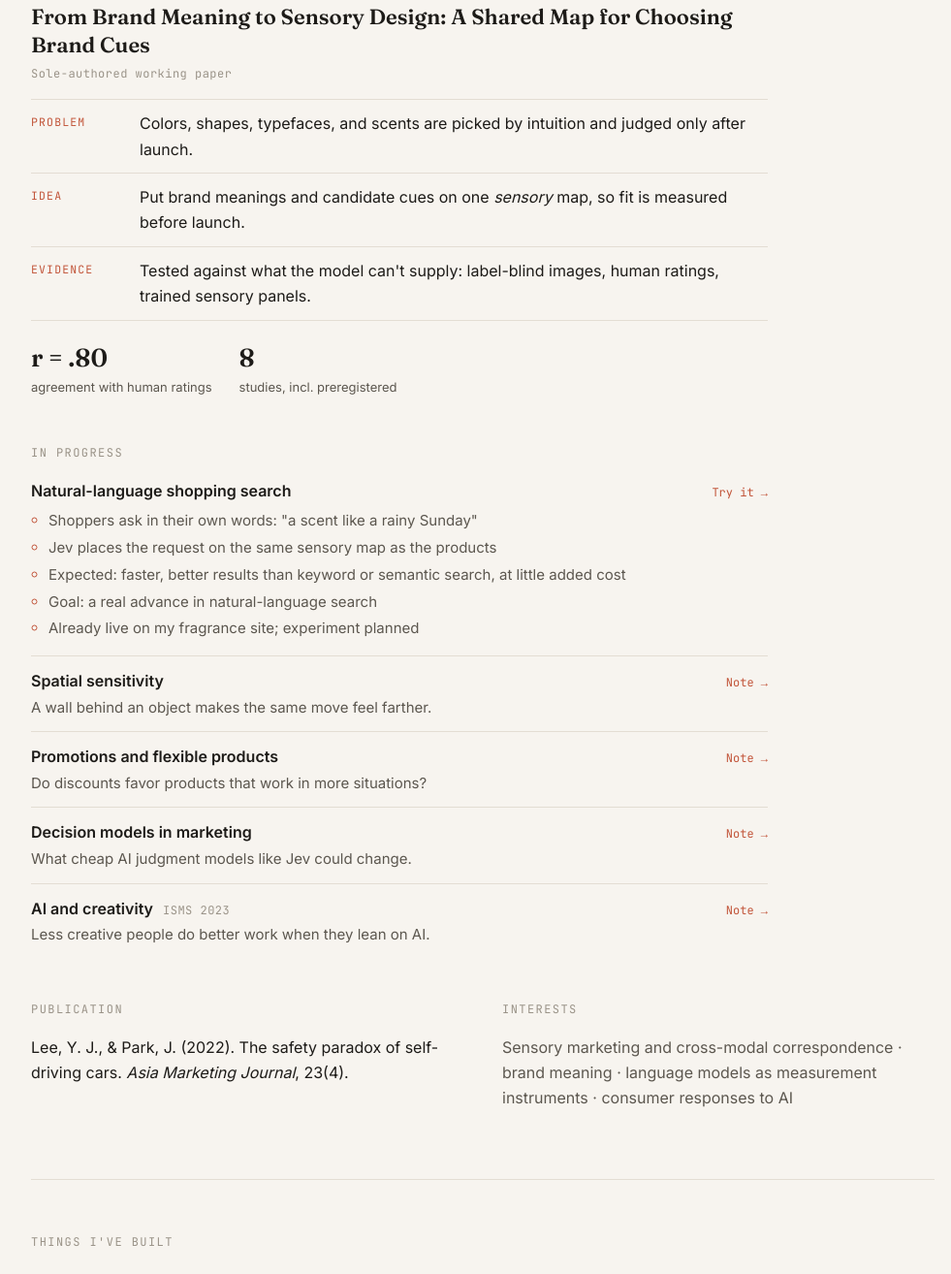
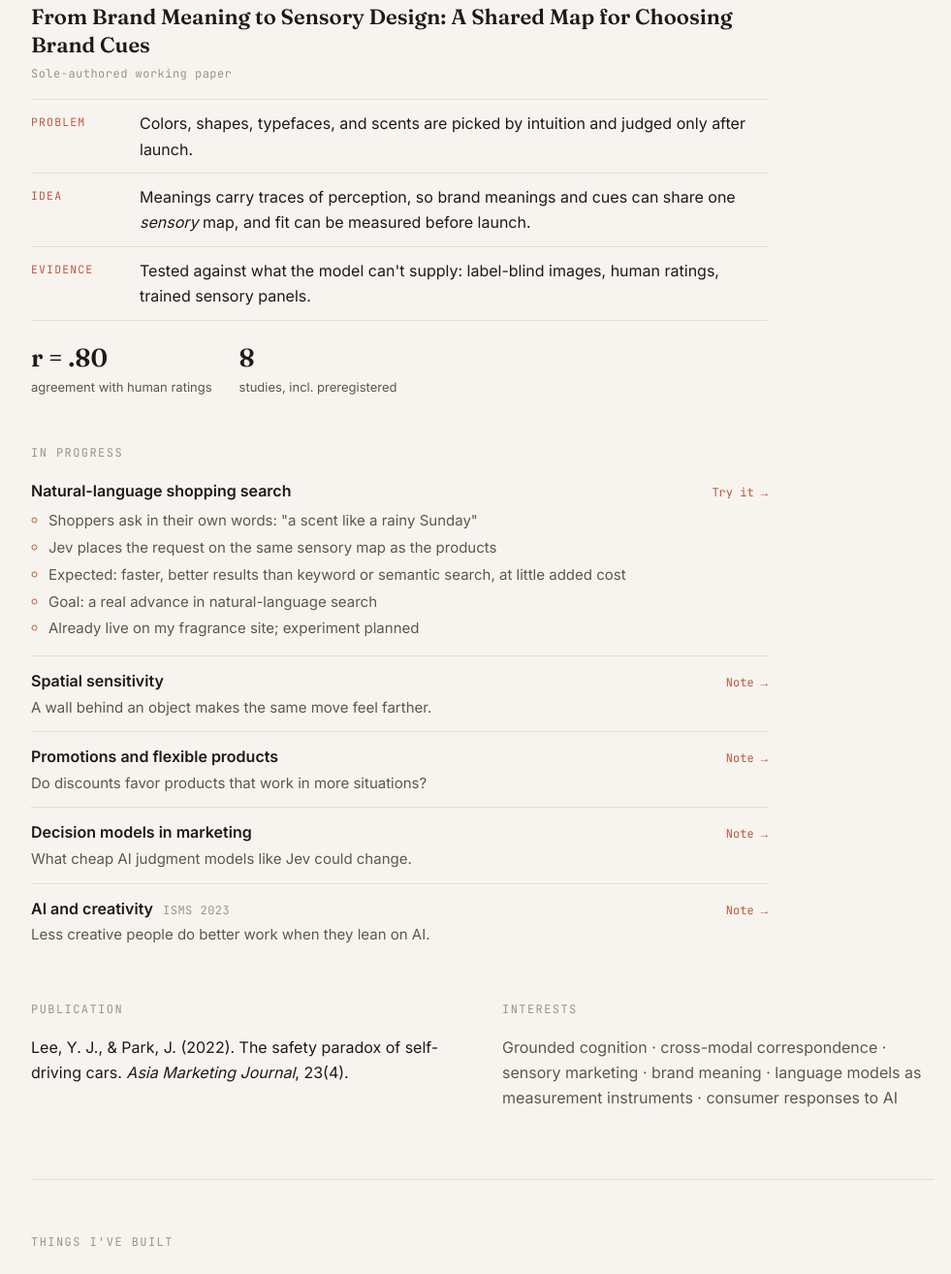
Before and after one commit to Yehjun/yehjun.github.io, a plain HTML site: page index.html in a window 1280 px wide. Shown: the part 780-2094 px from the top of the page at 97% size, without its empty margins (142-1123 px from the left). Drawn offline with Linux system fonts and the light colour scheme.

Commit message:
Frame JMP and interests around grounded cognition; update CV to latest version
Co-Authored-By: Claude Opus 5.5 <noreply@anthropic.com>

```diff
--- a/index.html
+++ b/index.html
@@ -39,7 +39,7 @@
     <span class="tag">Sole-authored working paper</span>
     <ul class="pts">
       <li><b>Problem</b><span>Colors, shapes, typefaces, and scents are picked by intuition and judged only after launch.</span></li>
-      <li><b>Idea</b><span>Put brand meanings and candidate cues on one <em>sensory</em> map, so fit is measured before launch.</span></li>
+      <li><b>Idea</b><span>Meanings carry traces of perception, so brand meanings and cues can share one <em>sensory</em> map, and fit can be measured before launch.</span></li>
       <li><b>Evidence</b><span>Tested against what the model can't supply: label-blind images, human ratings, trained sensory panels.</span></li>
     </ul>
     <div class="stats">
@@ -71,7 +71,7 @@
     </div>
     <div>
       <h2 style="margin-bottom:18px">Interests</h2>
-      <p class="muted">Sensory marketing and cross-modal correspondence · brand meaning · language models as measurement instruments · consumer responses to AI</p>
+      <p class="muted">Grounded cognition · cross-modal correspondence · sensory marketing · brand meaning · language models as measurement instruments · consumer responses to AI</p>
     </div>
   </div>
 </section>
```
Also changed, not shown: 1 other file.
